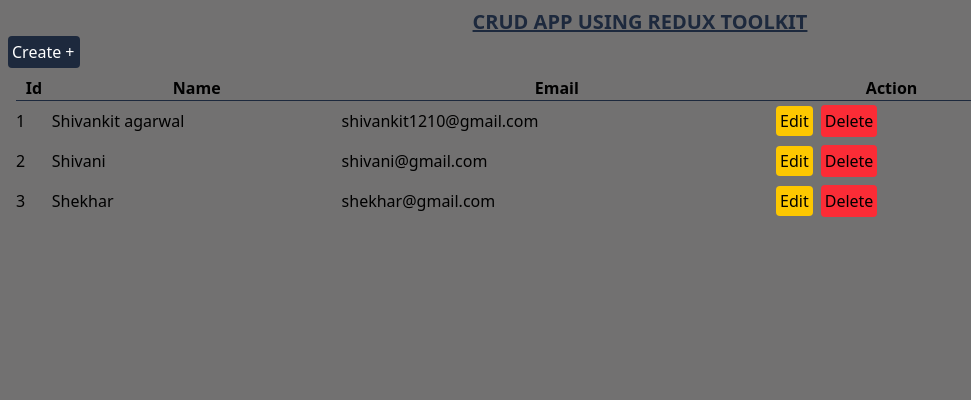
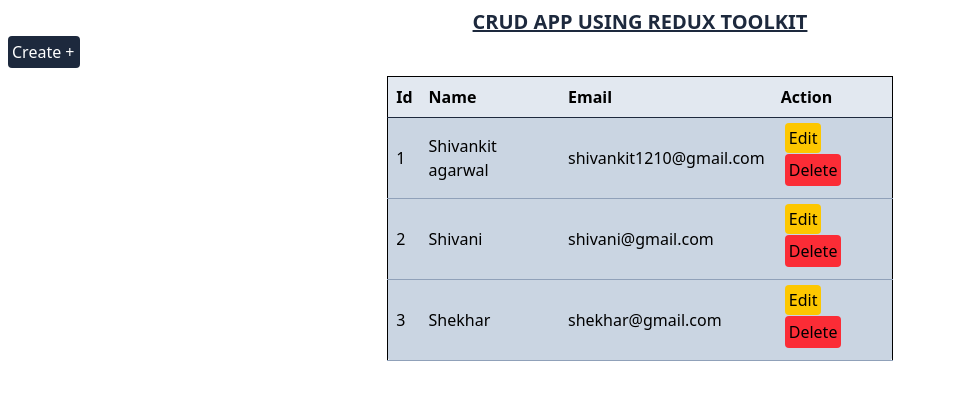
Before and after one commit to Shivankit-1210/training-period, a React (Vite) app in the folder Day4/Crud-Redux/: page / in a window 1280 px wide. Shown: the top 400 px of the page, without its empty margins (0-971 px from the left). Built offline with nearby package versions, Linux system fonts and the light colour scheme.

Commit message:
implemented the edit functionality using redux

```diff
--- a/Day4/Crud-Redux/src/App.css
+++ b/Day4/Crud-Redux/src/App.css
@@ -1,6 +1,6 @@
 @import "tailwindcss";
 body {
-    background: #727171;
+    background: #ffffff;
     height: 100%;
     width: 100%;
 }
--- a/Day4/Crud-Redux/src/Create.jsx
+++ b/Day4/Crud-Redux/src/Create.jsx
@@ -2,7 +2,7 @@ import React, { useState } from 'react';
 import { addUser } from './UserReducer';
 import {  useDispatch, useSelector } from 'react-redux';
 import { useNavigate } from 'react-router-dom';
-import toast from 'react-hot-toast';
+import {toast} from 'react-hot-toast';
 
 
 
@@ -46,7 +46,6 @@ const Create = () => {
           <label htmlFor="name" className="block text-sm font-medium mb-1">Name</label>
           <input
             type="text"
-            id="name"
             name="name"
             className="w-full border border-gray-300 p-2 rounded "
             value={formData.name}
@@ -60,7 +59,6 @@ const Create = () => {
           <label htmlFor="email" className="block text-sm font-medium mb-1">Email</label>
           <input
             type="email"
-            id="email"
             name="email"
             className="w-full border border-gray-300 p-2 rounded "
             value={formData.email}
--- a/Day4/Crud-Redux/src/Home.jsx
+++ b/Day4/Crud-Redux/src/Home.jsx
@@ -1,48 +1,54 @@
-import React from 'react'
-import { useSelector } from 'react-redux'
-import { Link } from 'react-router-dom'
-// import Toaster from 'react-hot-toast'
-
-
+import React from "react";
+import { useSelector } from "react-redux";
+import { Link } from "react-router-dom";
+import { Toaster } from "react-hot-toast";
 
 const Home = () => {
-
-
-
-    const users = useSelector((state)=> state.users)
-    console.log("hi", users)
+  const users = useSelector((state) => state.users);
+  console.log("hi", users);
   return (
-    <div className=' w-[80%] flex flex-col'>
-      {/* <Toaster/> */}
-       <Link to="/create " className='cursor-pointer flex text-center bg-slate-800 w-18 p-1 border-none hover:bg-slate-900  rounded-sm border text-white justify-items-start '>Create +</Link >
-       <table className='m-2'>
-        <thead className=' border-slate-800 border-b'>
-            <tr >
-                <th>Id</th>
-                <th>Name</th>
-                <th>Email</th>
-                <th>Action</th>
+    <div className=" w-[100%] flex flex-col ">
+      <Toaster />
+      <Link
+        to="/create "
+        className="cursor-pointer flex text-center bg-slate-800 w-18 p-1 border-none hover:bg-slate-900  rounded-sm border rounded-md text-white justify-items-start "
+      >
+        Create +
+      </Link>
+      <div className="w-[100%]  flex item-center justify-center">
+        <table className="m-2 bg-slate-300 w-[40%] border rounded-md">
+          <thead className="border-slate-800 border-b bg-slate-200">
+            <tr>
+              <th className="text-left p-2">Id</th>
+              <th className="text-left p-2">Name</th>
+              <th className="text-left p-2">Email</th>
+              <th className="text-left p-2">Action</th>
             </tr>
           </thead>
           <tbody>
-{
-    users.map((user,index)=>(
-        <tr key={index}>
-        <td>{user.id}</td>
-        <td>{user.name}</td>
-        <td>{user.email}</td>
-        <td>
-           <Link to={`/edit/${user.id}` }className='bg-yellow-400 hover:bg-yellow-500 p-1 m-1 rounded-sm  cursor-pointer'>Edit</Link>
-           <button className='bg-red-500 hover:bg-red-600 p-1 m-1 rounded-sm cursor-pointer'>Delete</button>
+            {users.map((user, index) => (
+              <tr key={index} className="border-b border-slate-400">
+                <td className="p-2">{user.id}</td>
+                <td className="p-2">{user.name}</td>
+                <td className="p-2">{user.email}</td>
+                <td className="p-2">
+                  <Link
+                    to={`/edit/${user.id}`}
+                    className="bg-yellow-400 hover:bg-yellow-500 p-1 m-1 rounded-sm cursor-pointer"
+                  >
+                    Edit
+                  </Link>
+                  <button className="bg-red-500 hover:bg-red-600 p-1 m-1 rounded-sm cursor-pointer">
+                    Delete
+                  </button>
                 </td>
               </tr>
-    )
-    )
-}
+            ))}
           </tbody>
         </table>
       </div>
-  )
-}
+    </div>
+  );
+};
 
-export default Home
+export default Home;
--- a/Day4/Crud-Redux/src/Update.jsx
+++ b/Day4/Crud-Redux/src/Update.jsx
@@ -1,11 +1,90 @@
-import React from 'react'
+import React, { useState } from 'react';
+import { useDispatch, useSelector } from 'react-redux';
+import { useParams } from 'react-router-dom';
+import { updateUser } from './UserReducer';
+import { useNavigate } from 'react-router-dom';
+
+
+
 
 const Update = () => {
+
+
+  const {id} = useParams();
+  const users = useSelector((state)=>state.users)
+  const  existingUser = users.find((item)=>item.id == id);
+
+  const {name,email} = existingUser;
+
+  const [EditData, setEditData] = useState({
+    name: name,
+    email: email,
+  });
+
+  const handleChange = (e) => {
+    const { name, value } = e.target;
+    setEditData((prev) => ({
+      ...prev,
+      [name]: value
+    }));
+  };
+
+  const dispatch = useDispatch();
+  const navigate = useNavigate();
+
+  const handleUpdate = (e) => {
+    e.preventDefault();
+    console.log("inside update user")
+    dispatch(updateUser({
+      id: id,
+      name: EditData.name,
+      email: EditData.email,
+    }))
+
+    navigate("/")
+    // Clear form after submission
+    setFormData({ name: '', email: '' });
+  };
+
   return (
-    <div>
-      <h1>update</h1>
+    <div className="max-w-md mx-auto mt-10 p-6 bg-white rounded-2xl shadow-lg">
+      <h2 className="text-2xl font-semibold mb-4 text-center">Update User</h2>
+      <form onSubmit={handleUpdate} className="space-y-4">
+        <div>
+          <label htmlFor="name" className="block text-sm font-medium mb-1">Name</label>
+          <input
+            type="text"
+            name="name"
+            className="w-full border border-gray-300 p-2 rounded "
+            value={EditData.name}
+            onChange={handleChange}
+            placeholder="Enter name"
+            required
+          />
+        </div>
+
+        <div>
+          <label htmlFor="email" className="block text-sm font-medium mb-1">Email</label>
+          <input
+            type="email"
+            name="email"
+            className="w-full border border-gray-300 p-2 rounded "
+            value={EditData.email}
+            onChange={handleChange}
+            placeholder="Enter email"
+            required
+          />
+        </div>
+
+        <button
+          type="submit"
+          className="w-full bg-blue-600 text-white py-2 px-4 rounded cursor-pointer"
+        >
+          Update User
+        </button>
+      </form>
     </div>
-  )
-}
+  );
+};
 
-export default Update
+export default Update ;
--- a/Day4/Crud-Redux/src/UserReducer.jsx
+++ b/Day4/Crud-Redux/src/UserReducer.jsx
@@ -8,9 +8,17 @@ const userSlice = createSlice({
     reducers: {
         addUser: (state, action)=>{
             state.push(action.payload)
+        },
+        updateUser: (state,action)=>{
+     const {id, name, email} = action.payload;
+     const updatingUser = state.find(user=> user.id == id)
+     if(updatingUser){
+        updatingUser.name = name;
+        updatingUser.email = email;
+     }
         }
     }
 })
 
-export const {addUser} = userSlice.actions
+export const {addUser, updateUser} = userSlice.actions
 export default userSlice.reducer
```
Lines whose indentation alone changed are shown as unchanged.
